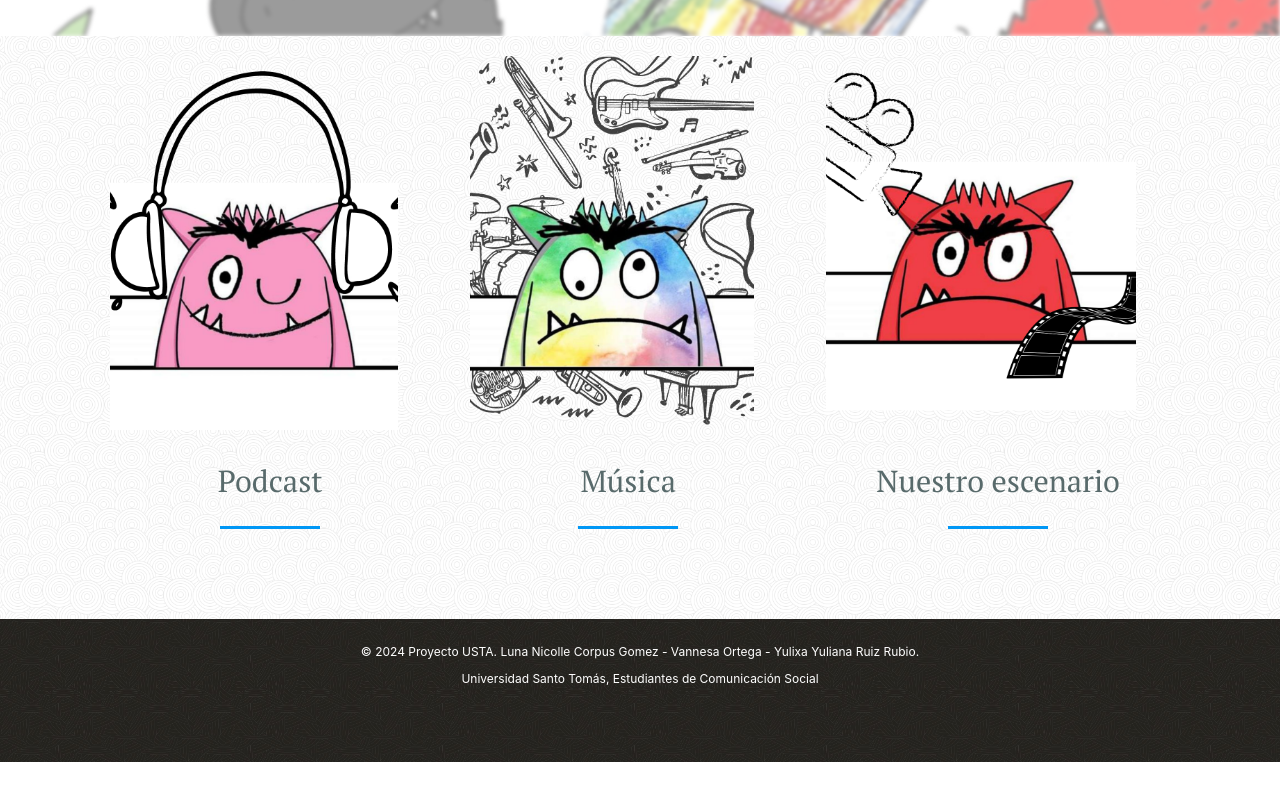
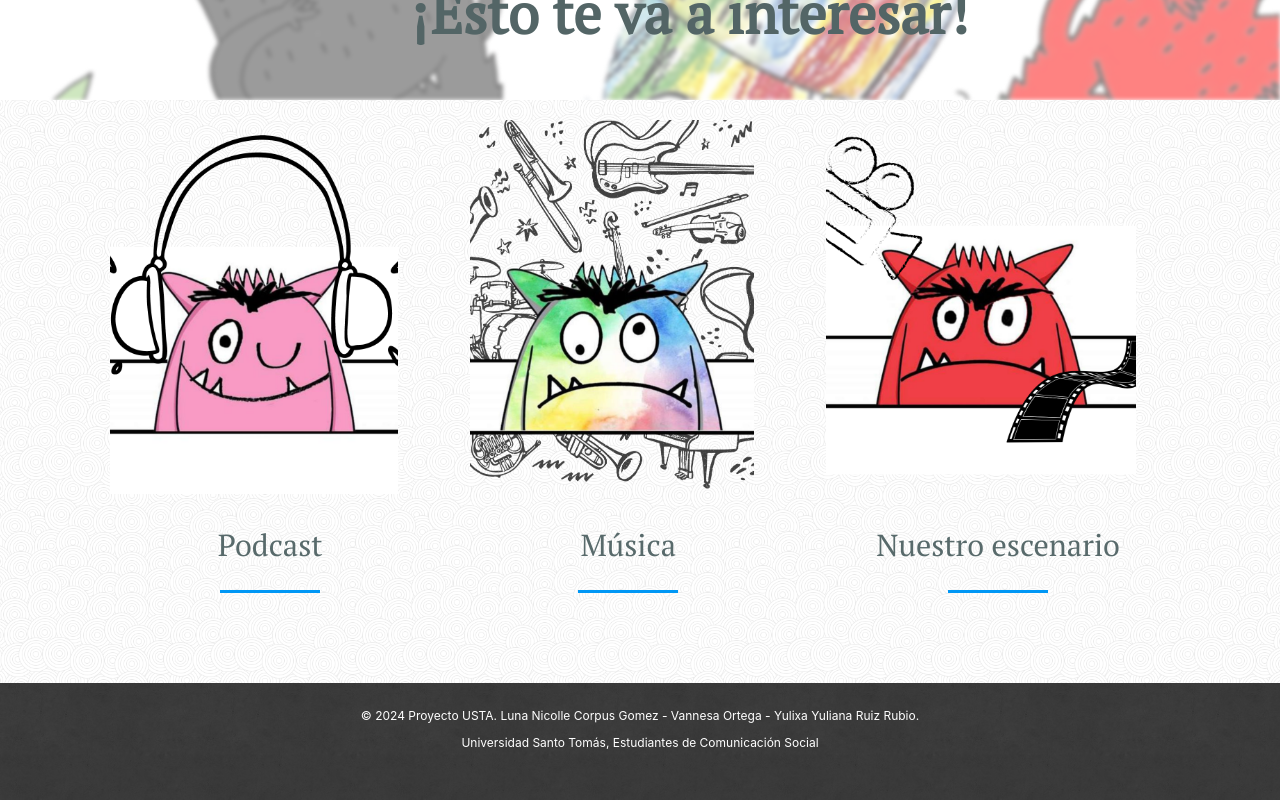
Before and after one commit to CeeM-UN/Hablemoclaro, a React (Create React App) app: page / in a window 1280 px wide. Shown: the part 1958-2758 px from the top of the page. Before the commit the page ends 2720 px from the top, so only its background shows below. Built offline with nearby package versions, Linux system fonts and the light colour scheme; a web font is replaced by a local one.

Commit message:
cambio del footer picos

```diff
--- a/src/App.js
+++ b/src/App.js
@@ -19,6 +19,7 @@ import VideosDiarios from './pages/VideosDiarios';
 import ValleEnMiniatura from './pages/ValleEnMiniatura';
 import Fotogaleria from './pages/Fotogaleria';
 import SentimientosEnActo from './pages/SentimientosEnActo';
+import footer from './Images/footer.png';
 
 
 //commit test
@@ -72,7 +73,7 @@ function App() {
 
   </div>
   <footer>
-    <div className="cuerpo-blog" style={{ backgroundImage: `url(${imagen})` }}>
+    <div className="cuerpo-blog" style={{ backgroundImage: `url(${footer})` }}>
     <div className='footer'><p>© 2024 Proyecto USTA. Luna Nicolle Corpus Gomez - Vannesa Ortega - Yulixa Yuliana Ruiz Rubio.</p>
     <p>Universidad Santo Tomás, Estudiantes de Comunicación Social</p>
     </div>
--- a/src/pages/Home.js
+++ b/src/pages/Home.js
@@ -20,6 +20,7 @@ function Home() {
 
       <div className="cuerpo-blog" style={{ backgroundImage: `url(${background})` }}>
       <div className="text-container">Aquí encontrarás diferentes actividades que como estudiantes de comunicación social, de sexto semestre de la universidad Santo Tomás, hemos venido realizando en conjunto con los estudiantes del grado 11 del colegio Antonio García I.E.D de Ciudad Bolívar, localidad número 19 del Distrito Capital de Bogotá ubicada en el sur de la ciudad; con el fin de explorar los profundos mares de emociones  del mundo interno que navegamos como personas. </div> {/* Nuevo elemento */}
+      <div className="cuerpo-blogn" style={{ backgroundImage: `url(${imagen})` }}>
       <div className="centered-text1">Emoti y sus desenfrenadas emociones</div> {/* Nuevo elemento */}
       <div className="contact-line"></div> {/* Línea centrada debajo del texto */}
       <div className="blank"></div> {/* Línea centrada debajo del texto */}
@@ -30,7 +31,7 @@ function Home() {
       </div>
       <div className="blank"></div> {/* Línea centrada debajo del texto */}
       <button className="button">Para continuar viendo la historia de Emoti da click aquí!</button> {/* Botón centrado */}
-
+      </div>
     </div>
 
     <div className="background-container">
--- a/src/pages/SentimientosEnActo.js
+++ b/src/pages/SentimientosEnActo.js
@@ -80,7 +80,8 @@ return (
         </a>
         </div>
 
-        <div className="cuerpo-blogn" style={{ backgroundImage: `url(${imagen})` }}>
+      </div>
+      <div className="cuerpo-blogn" style={{ backgroundImage: `url(${imagen})` }}>
             <div className='container-ocio'>
                 <div className='section-ocio'>
                     <div><img src={proximo} alt="proximo paso" className="imagenes-inicio"></img></div>
@@ -96,7 +97,6 @@ return (
             </div>
 
         </div>
-      </div>
     </div>
 );
 }
```
Also changed, not shown: src/Images/footer.png (added).
